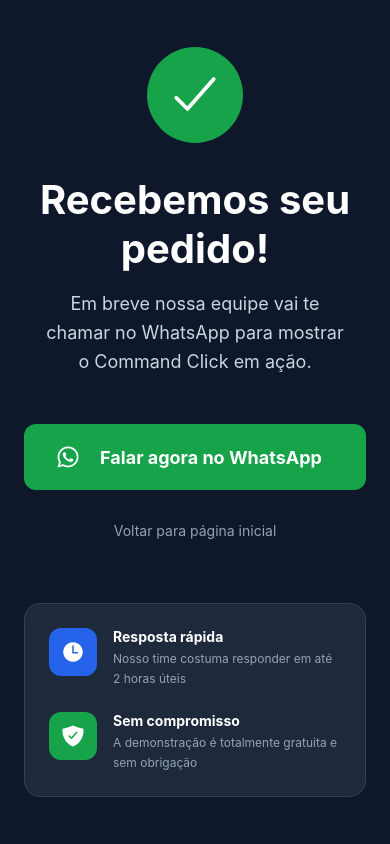
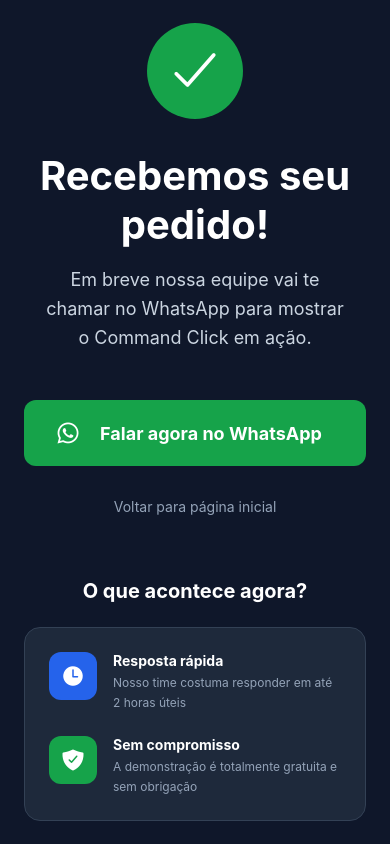
Before and after one commit to commandclickcontato-boop/ommandclick-landing, a React Native app: screen /ThankYou in a window 390 px wide. Built offline with nearby package versions, Linux system fonts and the light colour scheme; no server answers.

Commit message:
agent changes complete

```diff
--- a/src/screens/ThankYouScreen.tsx
+++ b/src/screens/ThankYouScreen.tsx
@@ -64,7 +64,12 @@
         </Pressable>
 
         {/* Additional Info */}
-        <View className="mt-12 bg-slate-800 p-6 rounded-2xl border border-slate-700">
+        <View className="mt-12">
+          <Text className="text-white text-xl font-bold text-center mb-6">
+            O que acontece agora?
+          </Text>
+
+          <View className="bg-slate-800 p-6 rounded-2xl border border-slate-700">
             <View className="flex-row items-start mb-6">
               <View className="bg-blue-600 w-12 h-12 rounded-xl items-center justify-center mr-4">
                 <Ionicons name="time" size={24} color="white" />
@@ -94,6 +99,7 @@
             </View>
           </View>
         </View>
+      </View>
     </SafeAreaView>
   );
 }
```
Also changed, not shown: changelog.txt. Lines whose indentation alone changed are shown as unchanged.
